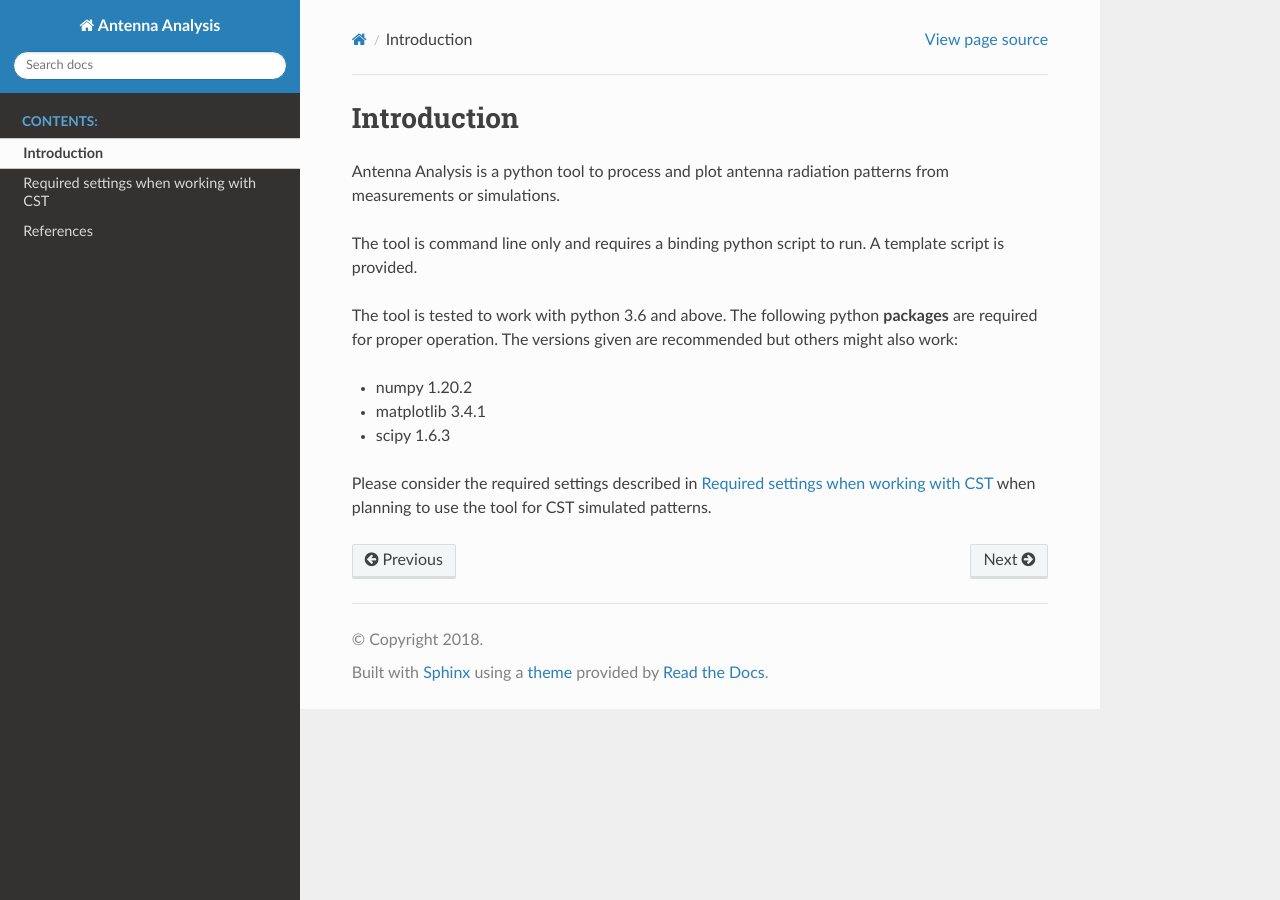
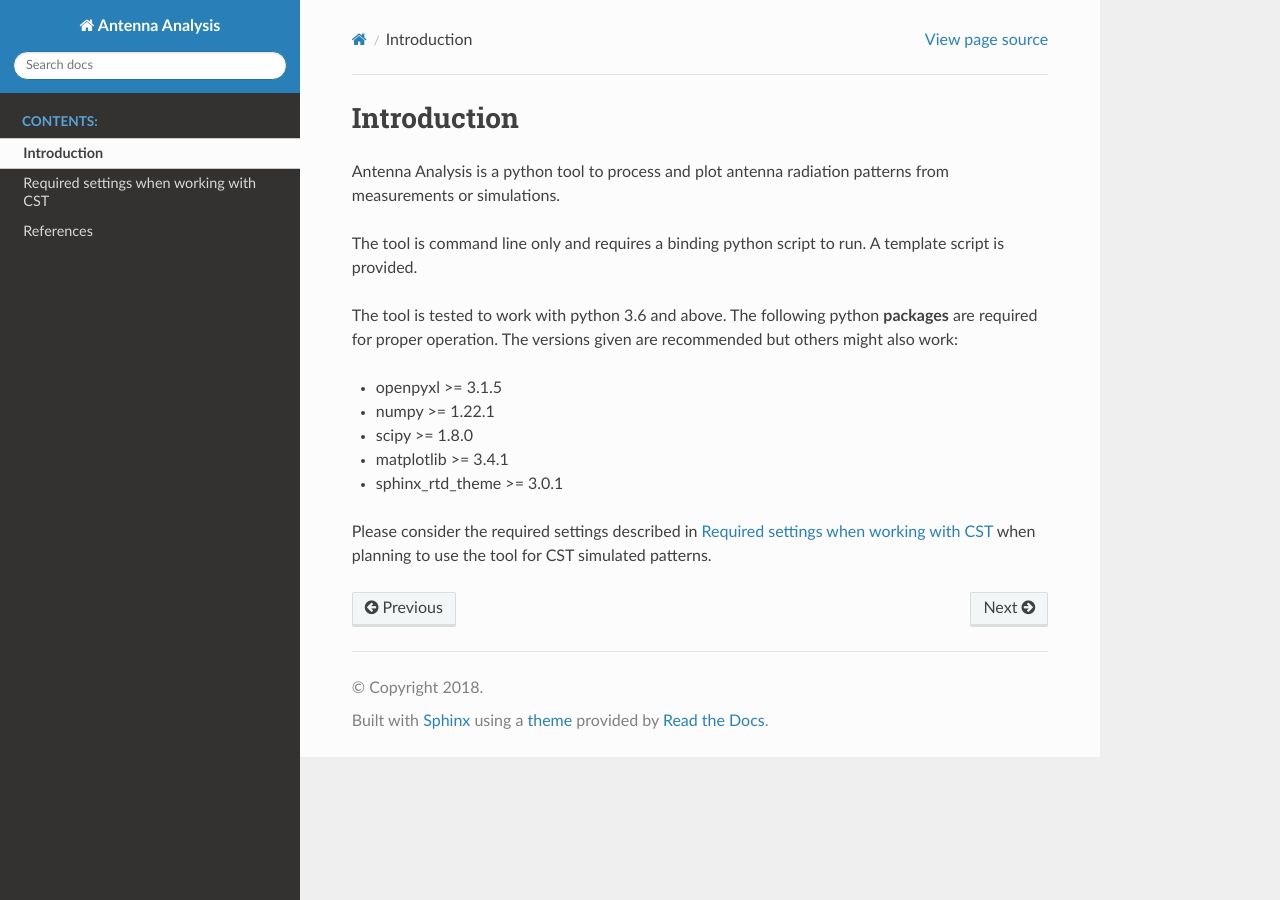
Before and after one commit to b-r-y/AntennaAnalysis, a Sphinx documentation site: the page built from docs/source/intro.rst, in a window 1280 px wide. Built offline with Sphinx 7.4.7 and the Read the Docs theme 3.1.0, drawn with Linux system fonts in a browser that asks for light colours; pages that are not in the unit, such as notebooks, are missing from menus.

Commit message:
Update intro.rst with full dependency list

```diff
--- a/docs/source/intro.rst
+++ b/docs/source/intro.rst
@@ -11,8 +11,10 @@ The tool is command line only and requires a binding python script to run. A tem
 The tool is tested to work with python 3.6 and above.
 The following python **packages** are required for proper operation. The versions given are recommended but others might also work:
 
-- numpy 1.20.2
-- matplotlib 3.4.1
-- scipy 1.6.3
+- openpyxl >= 3.1.5
+- numpy >= 1.22.1
+- scipy >= 1.8.0
+- matplotlib >= 3.4.1
+- sphinx_rtd_theme >= 3.0.1
 
 Please consider the required settings described in :ref:`sec_cst_settings` when planning to use the tool for CST simulated patterns.
```
